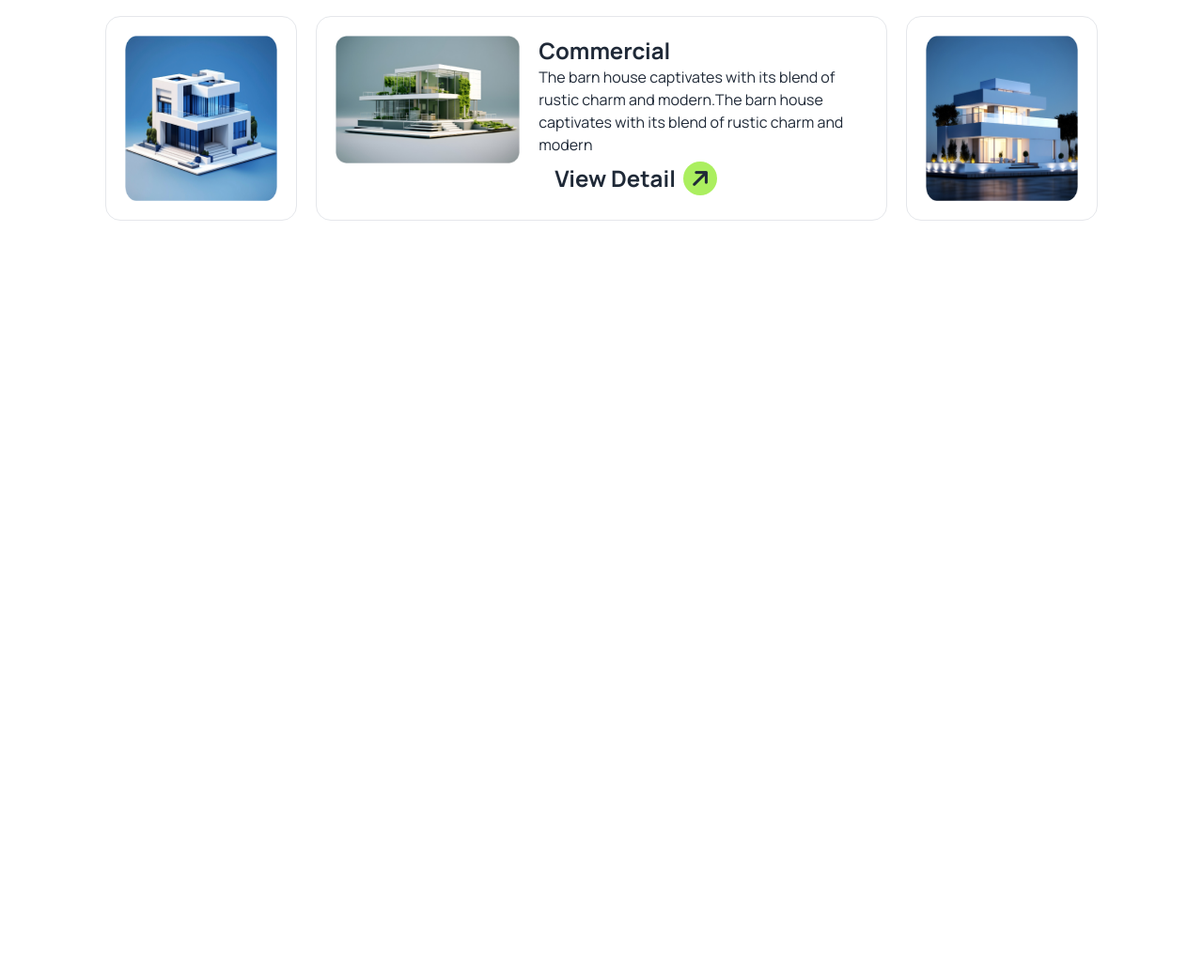
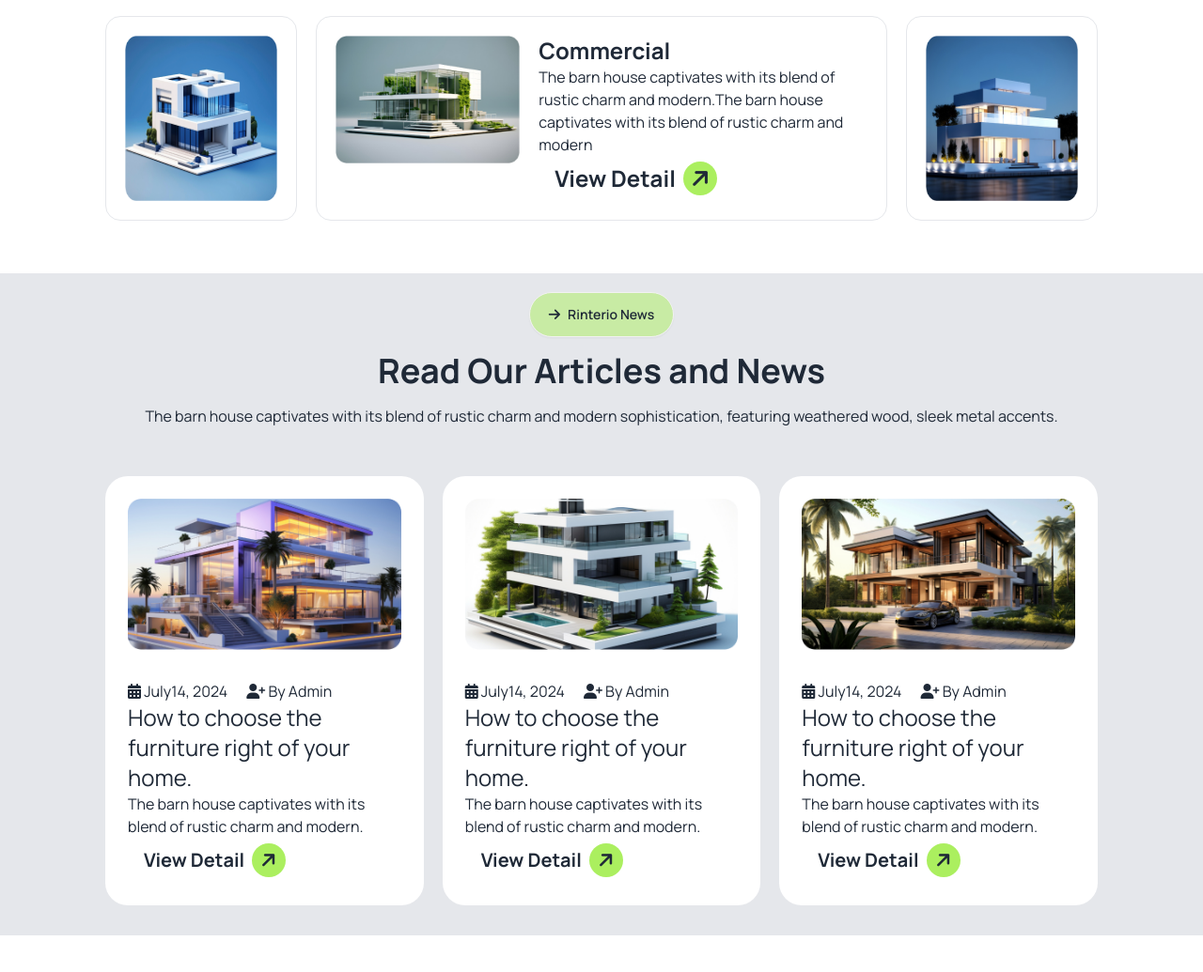
Before and after one commit to Ripa1518/third-assignment, a plain HTML site: page index.html in a window 1280 px wide. Shown: the part 2564-3599 px from the top of the page at 94% size. Before the commit the page ends 2831 px from the top, so only its background shows below. Drawn offline with nearby package versions, Linux system fonts and the light colour scheme.

Commit message:
added news section

```diff
--- a/index.html
+++ b/index.html
@@ -219,7 +219,7 @@ modern sophistication</small>
   <!-- content  -->
   <div class="text-center space-y-4 my-5">
     <button class="btn bg-house-secondary rounded-3xl px-5"> <i class="fa-solid fa-arrow-right  flex justify-center items-center"></i>Explore our Latest works</button>
-    <h2 class="text-4xl font-bold">Our Latest Portfolio</h2>
+    <h2 class="text-xl md:text-4xl font-bold">Our Latest Portfolio</h2>
     <p>The barn house captivates with its blend of rustic charm and modern sophistication,<br> featuring weathered wood, sleek metal accents.</p>
   </div>
   <!-- cardbox  -->
@@ -274,6 +274,70 @@ modern sophistication</small>
 
  </section>
 
+ <!-- Read Our Articles and News  -->
+  <section class="my-14 bg-gray-200 ">
+   <div class="text-center space-y-4  py-5">
+     <button class="btn bg-house-secondary rounded-3xl px-5"> <i class="fa-solid fa-arrow-right  flex justify-center items-center"></i>Rinterio News</button>
+    <h2 class="text-xl md:text-4xl font-bold">Read Our Articles and News</h2>
+    <p>The barn house captivates with its blend of rustic charm and modern sophistication, featuring weathered wood, sleek metal accents.</p>
+   </div>
+   <!-- cardbox  -->
+    <div class="flex gap-5 mx-4 lg:mx-28 py-8 flex-col lg:flex-row">
+      <!-- card  -->
+       <div class="bg-white rounded-3xl p-6 space-y-3 flex flex-col md:flex-row lg:flex-col gap-5">
+        <div><img src="assets/article1.png" alt="" class="w-full"></div>
+        <!-- content  -->
+        <div>
+                  <div class="flex gap-5">
+          <p><i class="fa-solid fa-calendar-days"></i> July14, 2024</p>
+          <p><i class="fa-solid fa-user-plus"></i> By Admin</p>
+        </div>
+        <div>
+          <p class="text-2xl">How to choose the furniture right  of your home.</p>
+          <p>The barn house captivates with its blend of rustic charm and modern. </p>
+          <button class="btn btn-ghost md:text-xl font-bold">View Detail <i class="fa-solid fa-arrow-right -rotate-45 w-5 h-5 md:h-9 md:w-9 bg-house-primary rounded-full flex justify-center items-center"></i></button>
+        </div>
+
+        </div>
+       </div>
+      <!-- card  -->
+       <div class="bg-white rounded-3xl p-6 space-y-3 flex flex-col md:flex-row lg:flex-col gap-5">
+        <div><img src="assets/article2.png" alt="" class="w-full"></div>
+        <!-- content  -->
+        <div>
+                  <div class="flex gap-5">
+          <p><i class="fa-solid fa-calendar-days"></i> July14, 2024</p>
+          <p><i class="fa-solid fa-user-plus"></i> By Admin</p>
+        </div>
+        <div>
+          <p class="text-2xl">How to choose the furniture right  of your home.</p>
+          <p>The barn house captivates with its blend of rustic charm and modern. </p>
+          <button class="btn btn-ghost md:text-xl font-bold">View Detail <i class="fa-solid fa-arrow-right -rotate-45 w-5 h-5 md:h-9 md:w-9 bg-house-primary rounded-full flex justify-center items-center"></i></button>
+        </div>
+
+        </div>
+       </div>
+      <!-- card  -->
+       <div class="bg-white rounded-3xl p-6 space-y-3 flex flex-col md:flex-row lg:flex-col gap-5">
+        <div><img src="assets/article3.png" alt="" class="w-full"></div>
+        <!-- content  -->
+        <div>
+                  <div class="flex gap-5">
+          <p><i class="fa-solid fa-calendar-days"></i> July14, 2024</p>
+          <p><i class="fa-solid fa-user-plus"></i> By Admin</p>
+        </div>
+        <div>
+          <p class="text-2xl">How to choose the furniture right  of your home.</p>
+          <p>The barn house captivates with its blend of rustic charm and modern. </p>
+          <button class="btn btn-ghost md:text-xl font-bold">View Detail <i class="fa-solid fa-arrow-right -rotate-45 w-5 h-5 md:h-9 md:w-9 bg-house-primary rounded-full flex justify-center items-center"></i></button>
+        </div>
+
+        </div>
+       </div>
+    </div>
+
+  </section>
+
 
     </main>
     <footer>
```
